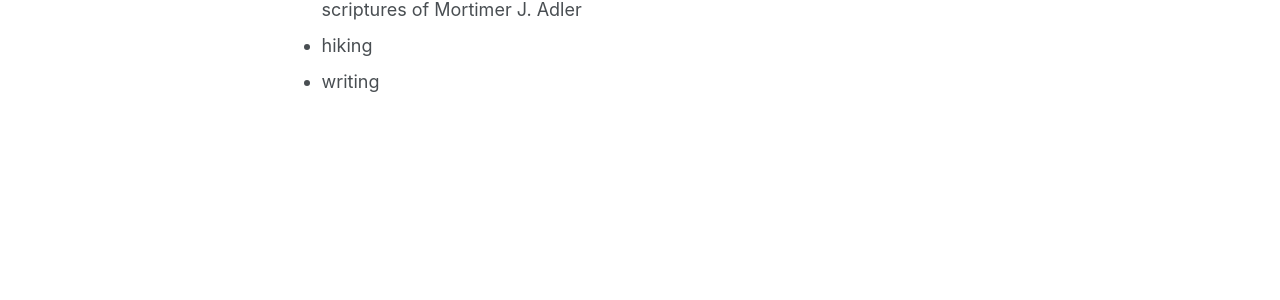
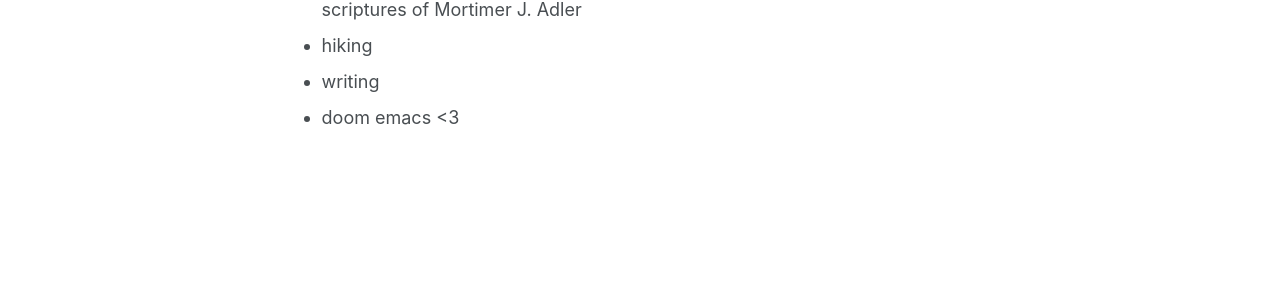
Before and after one commit to ethanmarq/ethanmarq.github.io, a Jekyll site: the page built from _pages/about.md, in a window 1280 px wide and 1388 px high. Shown: the part 858-1158 px from the top of the window. Built offline with Jekyll 4.4.1, drawn with Linux system fonts in a browser that asks for light colours; some web fonts are replaced.

Commit message:
about me

```diff
--- a/_pages/about.md
+++ b/_pages/about.md
@@ -22,3 +22,4 @@ Some hobbies
 - reading science fiction (Children of Time), more fiction (Dune, LOTR, Red Rising), physics (Stephen  Hawking, Halliday Resnick), philosphy/psychology (Viktor E. Frankl, Albert Camus), distopians (George Orwell, Ursla K. Le Guin), and especailly the holy scriptures of Mortimer J. Adler
 - hiking
 - writing
+- doom emacs <3
```
